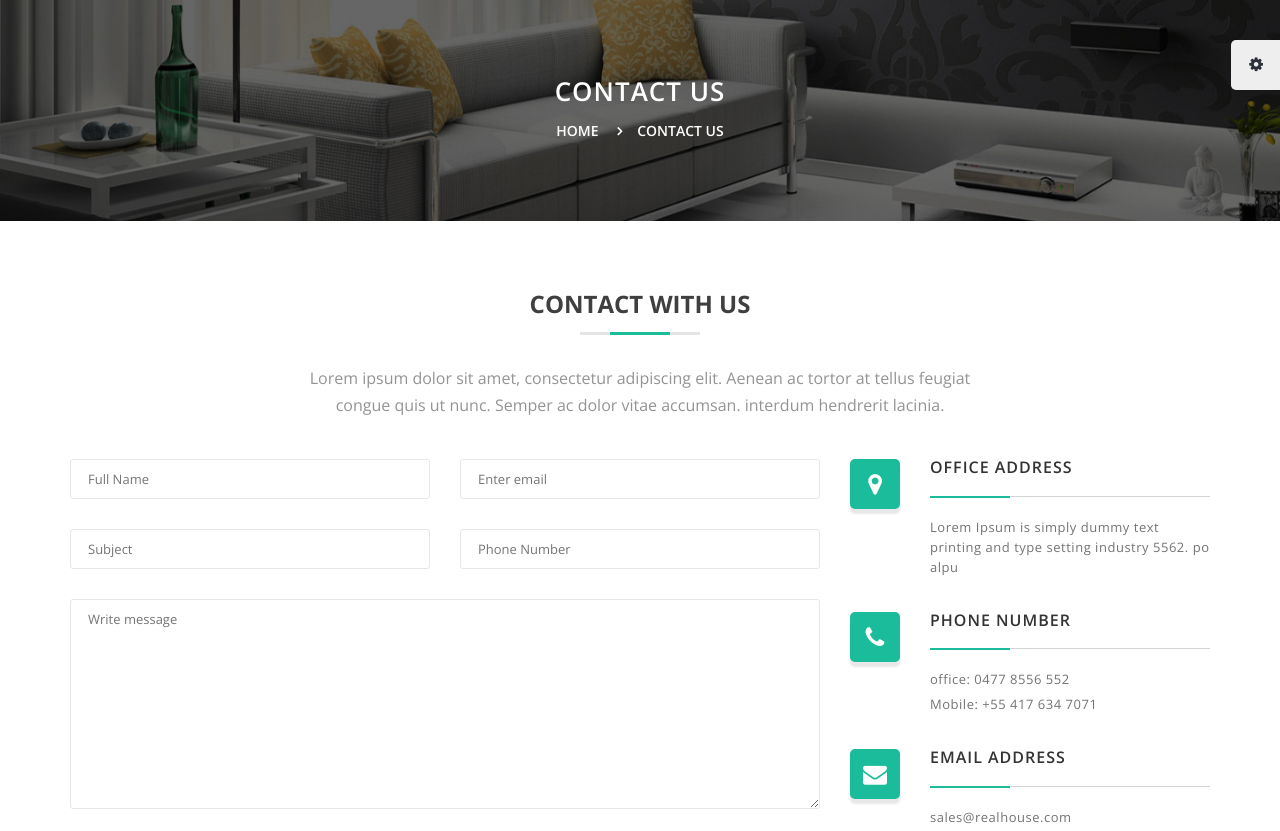
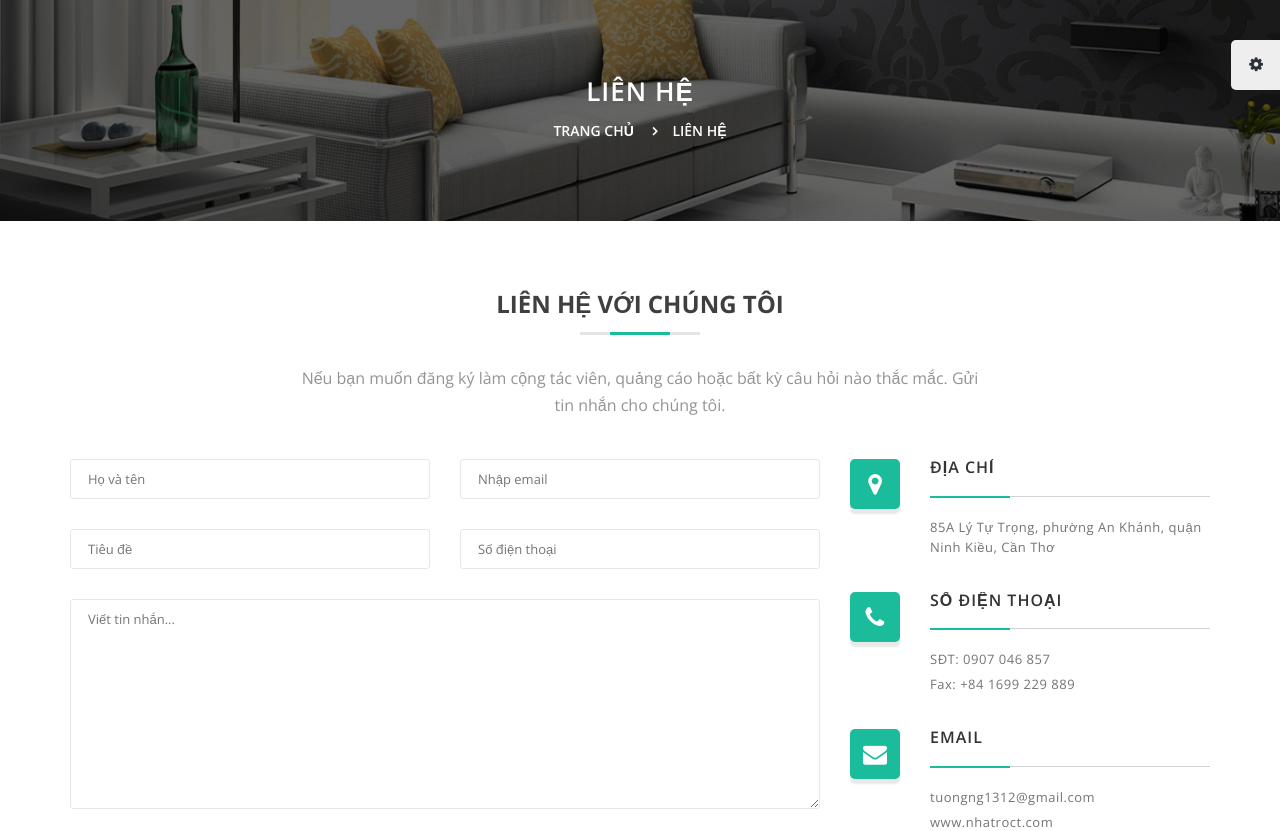
Before and after one commit to nqthinh/NhaTro, a plain HTML site: page contact.html in a window 1280 px wide. Shown: the part 121-952 px from the top of the page. Drawn offline with nearby package versions, Linux system fonts and the light colour scheme; some packages are replaced by stand-ins of ours.

Commit message:
Thêm 2 image, chỉnh sửa html
Thêm 2 image vào profile
Dịch 2 file contact và properties-list-rightside

```diff
--- a/contact.html
+++ b/contact.html
@@ -251,11 +251,11 @@
         <div class="container">
             <div class="breadcrumb-area">
                 <div class="top">
-                    <h1>Contact Us</h1>
+                    <h1>Liên hệ</h1>
                 </div>
                 <ul class="breadcrumbs">
-                    <li><a href="index.html">Home</a></li>
-                    <li class="active">Contact Us</li>
+                    <li><a href="index.html">Trang chủ</a></li>
+                    <li class="active">Liên hệ</li>
                 </ul>
             </div>
         </div>
@@ -268,11 +268,11 @@
     <div class="container">
         <!-- Main title -->
         <div class="main-title">
-            <h1>Contact with us</h1>
+            <h1>Liên hệ với chúng tôi</h1>
             <div class="border">
                 <div class="border-inner"></div>
             </div>
-             <p>Lorem ipsum dolor sit amet, consectetur adipiscing elit. Aenean ac tortor at tellus feugiat congue quis ut nunc. Semper ac dolor vitae accumsan. interdum hendrerit lacinia.</p>
+             <p>Nếu bạn muốn đăng ký làm cộng tác viên, quảng cáo hoặc bất kỳ câu hỏi nào thắc mắc. Gửi tin nhắn cho chúng tôi.</p>
         </div>
         <div class="row">
             <div class="col-lg-8 col-md-8 col-sm-6 col-xs-12">
@@ -282,32 +282,32 @@
                         <div class="row">
                             <div class="col-lg-6 col-md-6 col-sm-12 col-xs-12">
                                 <div class="form-group fullname">
-                                    <input type="text" name="full-name" class="input-text" placeholder="Full Name">
+                                    <input type="text" name="full-name" class="input-text" placeholder="Họ và tên">
                                 </div>
                             </div>
                             <div class="col-lg-6 col-md-6 col-sm-12 col-xs-12">
                                 <div class="form-group enter-email">
-                                    <input type="email" name="email" class="input-text" placeholder="Enter email">
+                                    <input type="email" name="email" class="input-text" placeholder="Nhập email">
                                 </div>
                             </div>
                             <div class="col-lg-6 col-md-6 col-sm-12 col-xs-12">
                                 <div class="form-group subject">
-                                    <input type="text" name="subject" class="input-text" placeholder="Subject">
+                                    <input type="text" name="subject" class="input-text" placeholder="Tiêu đề">
                                 </div>
                             </div>
                             <div class="col-lg-6 col-md-6 col-sm-12 col-xs-12">
                                 <div class="form-group number">
-                                    <input type="text" name="phone" class="input-text" placeholder="Phone Number">
+                                    <input type="text" name="phone" class="input-text" placeholder="Số điện thoại">
                                 </div>
                             </div>
                             <div class="col-lg-12 col-md-12 col-sm-12 col-xs-12 clearfix">
                                 <div class="form-group message">
-                                    <textarea class="input-text" name="message" placeholder="Write message"></textarea>
+                                    <textarea class="input-text" name="message" placeholder="Viết tin nhắn..."></textarea>
                                 </div>
                             </div>
                             <div class="col-lg-12 col-md-6 col-sm-12 col-xs-12">
                                 <div class="form-group send-btn">
-                                    <button type="submit" class="button-md button-theme">Send Message</button>
+                                    <button type="submit" class="button-md button-theme">Gửi tin nhắn</button>
                                 </div>
                             </div>
                         </div>
@@ -323,8 +323,8 @@
                             <i class="fa fa-map-marker"></i>
                         </div>
                         <div class="media-body">
-                            <h4>Office Address</h4>
-                            <p>Lorem Ipsum is simply dummy text printing and type setting industry 5562. po alpu</p>
+                            <h4>Địa chỉ</h4>
+                            <p>85A Lý Tự Trọng, phường An Khánh, quận Ninh Kiều, Cần Thơ</p>
                         </div>
                     </div>
                     <div class="media">
@@ -332,12 +332,12 @@
                             <i class="fa fa-phone"></i>
                         </div>
                         <div class="media-body">
-                            <h4>Phone Number</h4>
+                            <h4>Số điện thoại</h4>
                             <p>
-                                <a href="tel:0477-0477-8556-552">office: 0477 8556 552</a>
+                                <a href="tel:0477-0477-8556-552">SĐT: 0907 046 857</a>
                             </p>
                             <p>
-                                <a href="tel:+55-417-634-7071">Mobile: +55 417 634 7071</a>
+                                <a href="tel:+55-417-634-7071">Fax: +84 1699 229 889</a>
                             </p>
                         </div>
                     </div>
@@ -346,12 +346,12 @@
                             <i class="fa fa-envelope"></i>
                         </div>
                         <div class="media-body">
-                            <h4>Email Address</h4>
+                            <h4>Email</h4>
                             <p>
-                                <a href="mailto:sales@realhouse.com">sales@realhouse.com</a>
+                                <a href="mailto:sales@realhouse.com">tuongng1312@gmail.com</a>
                             </p>
                             <p>
-                                <a href="www.example.com" target="_blank">www.example.com</a>
+                                <a href="www.example.com" target="_blank">www.nhatroct.com</a>
                             </p>
                         </div>
                     </div>
```
Also changed, not shown: properties-list-rightside.html (+11 -11 lines), img/chevron-left.png (added), img/chevron-right.png (added).
